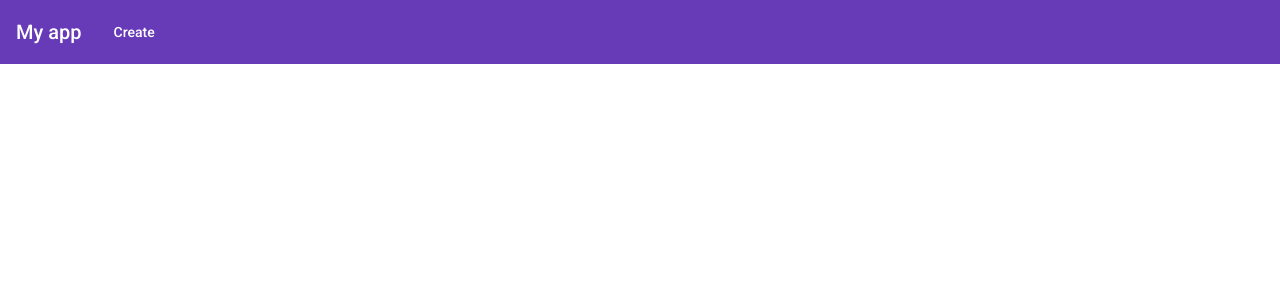
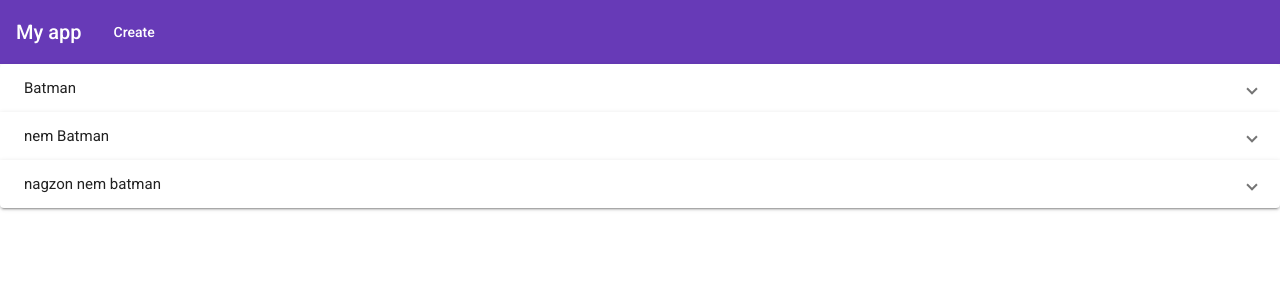
Before and after one commit to marcibaumel/O09CTQ_WebTech2, an Angular app in the folder MyShelf/: page / in a window 1280 px wide. Shown: the top 300 px of the page. Built offline with nearby package versions, Linux system fonts and the light colour scheme.

Commit message:
basic list

```diff
--- a/MyShelf/src/app/collection-list/collection-list.component.html
+++ b/MyShelf/src/app/collection-list/collection-list.component.html
@@ -1,3 +1,8 @@
 <mat-accordion>
-
+  <mat-expansion-panel *ngFor="let element of collectionElements">
+    <mat-expansion-panel-header>
+      {{ element.title }}
+    </mat-expansion-panel-header>
+    <p>{{ element.platform}}</p>
+  </mat-expansion-panel>
 </mat-accordion>
```
